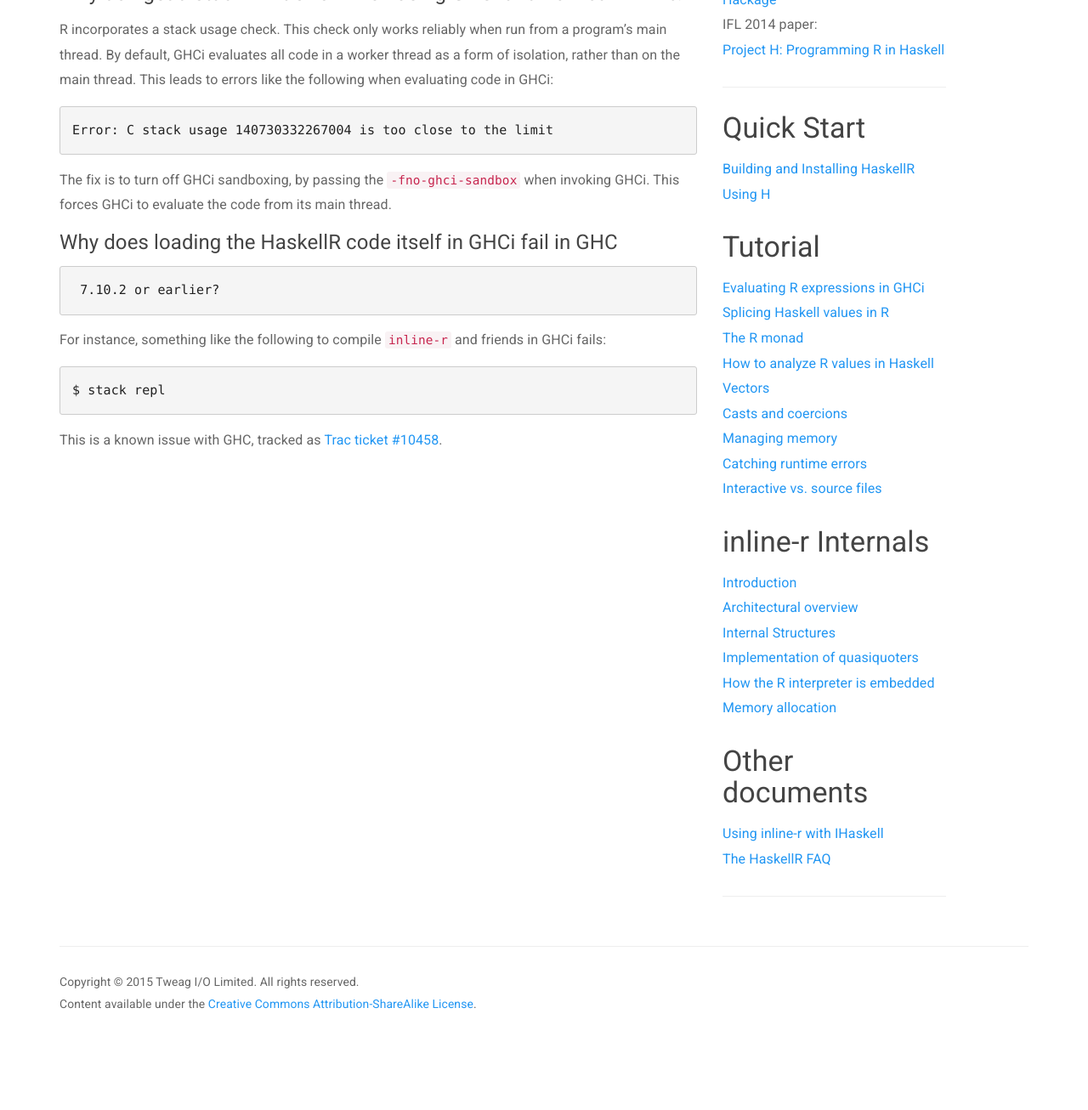
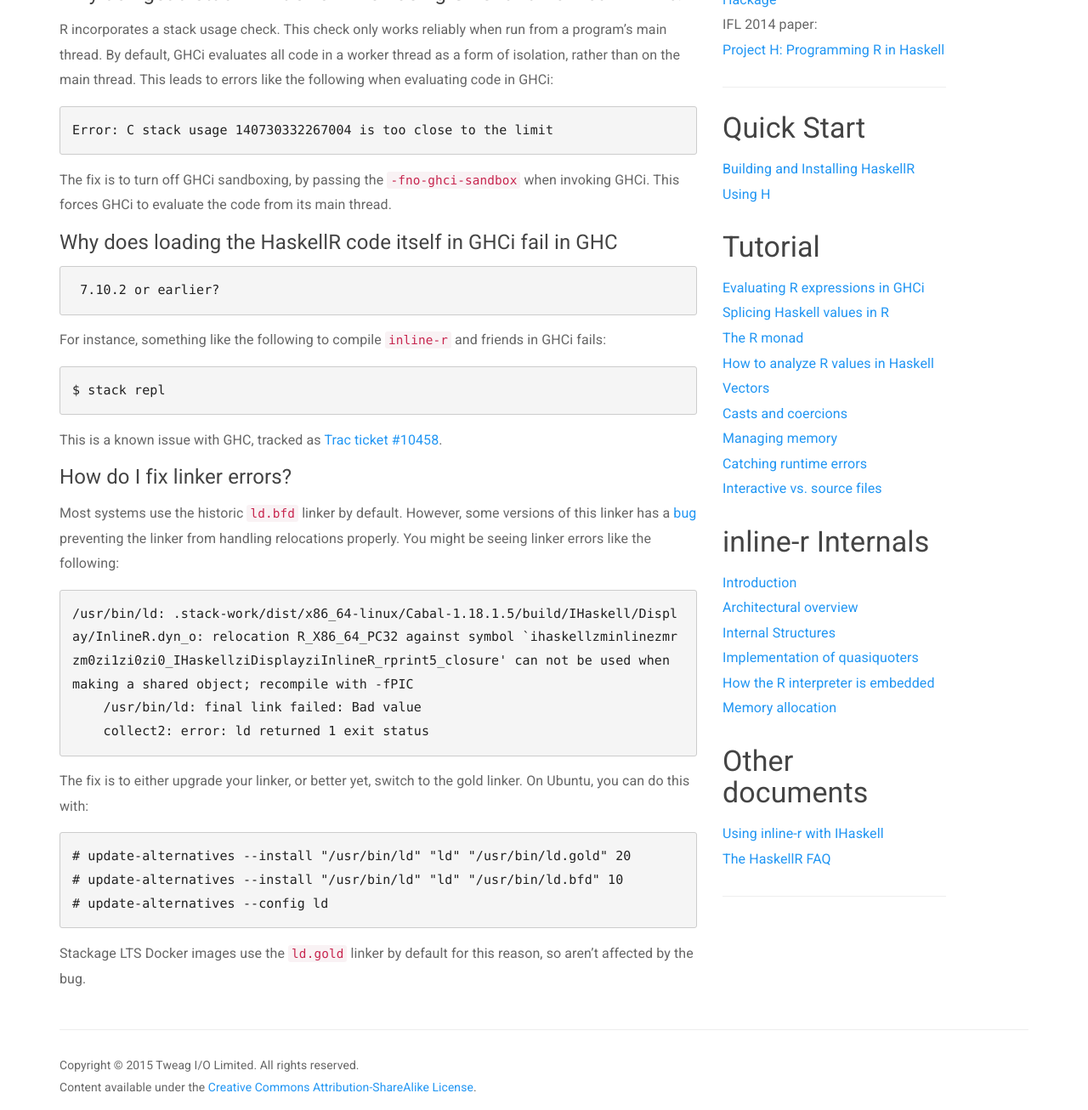
Before and after one commit to tweag/HaskellR, a Jekyll site: the page built from docs/faq.md, in a window 1280 px wide and 1400 px high, scrolled down 230 px, cut to the strip 94-1400 px from the top of the window. Shown: the whole strip at 85% size. Built offline with Jekyll 4.4.1, drawn with Linux system fonts in a browser that asks for light colours; Markdown is read by kramdown in place of the engine named in the settings; a style sheet for code colours, icons or effects is not loaded; before the commit the page ends 1532 px from its top, so only the background shows below that.

Commit message:
Add FAQ entry about how to avoid -fPIC error.

````diff
--- a/docs/faq.md
+++ b/docs/faq.md
@@ -34,3 +34,30 @@
 [Trac ticket #10458][trac-10458].
 
 [trac-10458]: https://ghc.haskell.org/trac/ghc/ticket/10458
+
+#### How do I fix linker errors?
+
+Most systems use the historic `ld.bfd` linker by default. However,
+some versions of this linker has a [bug][ld-pie-bug] preventing the
+linker from handling relocations properly. You might be seeing linker
+errors like the following:
+
+```
+/usr/bin/ld: .stack-work/dist/x86_64-linux/Cabal-1.18.1.5/build/IHaskell/Display/InlineR.dyn_o: relocation R_X86_64_PC32 against symbol `ihaskellzminlinezmrzm0zi1zi0zi0_IHaskellziDisplayziInlineR_rprint5_closure' can not be used when making a shared object; recompile with -fPIC
+    /usr/bin/ld: final link failed: Bad value
+    collect2: error: ld returned 1 exit status
+```
+
+The fix is to either upgrade your linker, or better yet, switch to the
+gold linker. On Ubuntu, you can do this with:
+
+```
+# update-alternatives --install "/usr/bin/ld" "ld" "/usr/bin/ld.gold" 20
+# update-alternatives --install "/usr/bin/ld" "ld" "/usr/bin/ld.bfd" 10
+# update-alternatives --config ld
+```
+
+Stackage LTS Docker images use the `ld.gold` linker by default for
+this reason, so aren't affected by the bug.
+
+[ld-pie-bug]: https://sourceware.org/bugzilla/show_bug.cgi?id=17689
````
